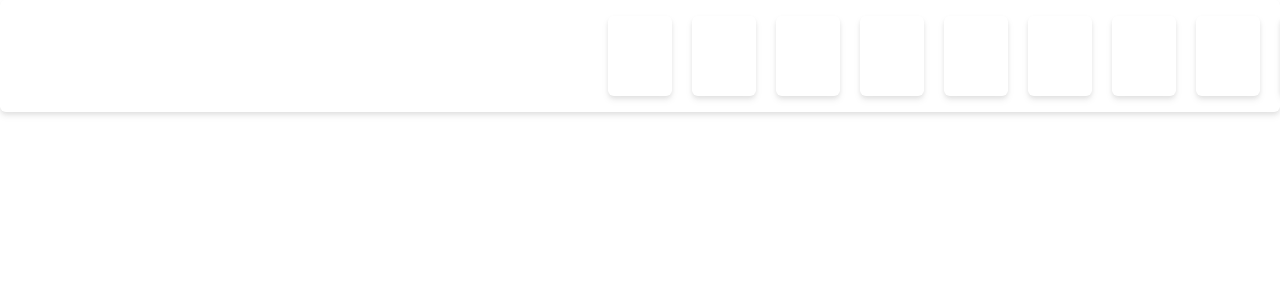
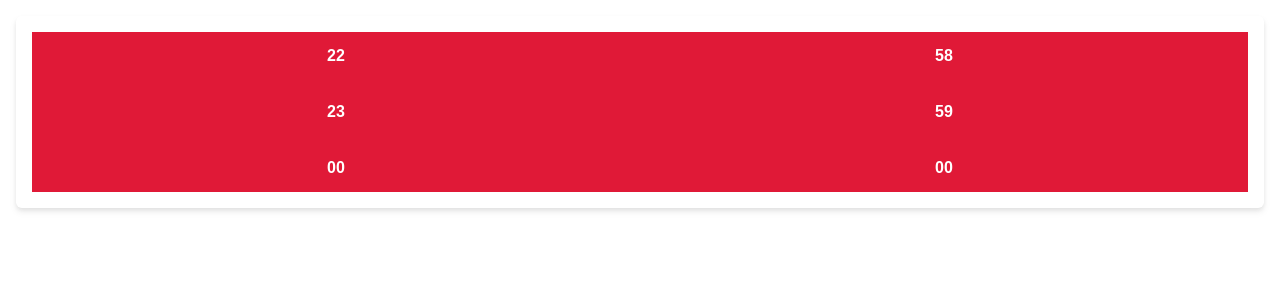
Before and after one commit to tomasvdlaan/cgi-res-frontend, a React (Create React App) app: page /login in a window 1280 px wide. Shown: the top 300 px of the page. Built offline with nearby package versions, Linux system fonts and the light colour scheme.

Commit message:
Added timepicker and useRange hook

```diff
--- a/src/glob-components/DatePicker.tsx
+++ b/src/glob-components/DatePicker.tsx
@@ -44,7 +44,7 @@ function DatePicker(this: never, {
 
 	return (
 		<div
-			className="rounded-md bg-white p-4 drop-shadow-md flex flex-row overflow-x-auto no-scrollbar scroll snap-x gap-x-5 datepicker"
+			className="rounded-md bg-white p-4 drop-shadow-md flex flex-row overflow-x-auto no-scrollbar scroll snap-x gap-x-5"
 			ref={datepickerRef}>
 			<div className="w-[50vw] p-4 flex flex-col flex-shrink-0"></div>
 			{dates.map((value, index) =>
--- /dev/null
+++ b/src/hooks/useRange.ts
@@ -0,0 +1,5 @@
+function useRange(start: number, end: number) {
+	return (new Array(end - start + 1)).fill(undefined).map((_, i) => i + start);
+}
+
+export default useRange;
--- a/src/pages/login/LoginPage.tsx
+++ b/src/pages/login/LoginPage.tsx
@@ -1,13 +1,17 @@
 import React from "react";
-import DatePicker from "../../glob-components/DatePicker";
+import TimePicker from "../reservations/create/components/TimePicker";
 
 function LoginPage() {
 	const startDate = new Date();
 	const endDate = new Date(startDate);
 	endDate.setMonth(endDate.getMonth() + 3);
 
+	/*	return (
+		/!*<DatePicker onPick={(date) => console.log(date)} startDate={startDate} endDate={endDate} />*!/
+	);*/
+
 	return (
-		<DatePicker onPick={(date) => console.log(date)} startDate={startDate} endDate={endDate} />
+		<TimePicker onPick={time => console.log(time)} />
 	);
 }
 
--- /dev/null
+++ b/src/pages/reservations/create/components/TimePicker.tsx
@@ -0,0 +1,129 @@
+import React, {useEffect, useRef, useState} from "react";
+import useRange from "../../../../hooks/useRange";
+import useDebounce from "../../../../hooks/useDebounce";
+
+function TimePicker({onPick}: {onPick: (Date: Date) => void}) {
+	const timePickerRef = useRef<HTMLDivElement>(null);
+	const elementsRef = useRef<HTMLDivElement[]>([]);
+	const fn = useDebounce(onPick, 800);
+
+	// start at 1, because 0 is already an existing element, because of the data-origin attribute
+	const hourRange = useRange(1, 23);
+	const minuteRange = useRange(1, 59);
+
+	const style = "!bg-red text-white font-bold !opacity-100";
+
+	useEffect(() => {
+		const ioConfiguration = {
+			rootMargin: "-50% 0%",
+			threshold: 0,
+			root: timePickerRef.current
+		};
+
+		let hour = "00";
+		let minute = "00";
+
+		const observer = new IntersectionObserver((entries) => {
+			entries.forEach(entry => {
+
+				if (!entry.isIntersecting) {
+					return entry.target.classList.remove(...style.split(" "));
+				}
+
+				entry.target.classList.add(...style.split(" "));
+				const trigger = entry.target.getAttribute("data-trigger");
+
+				if (trigger) {
+					const parent = entry.target.parentElement as HTMLElement;
+
+					if (trigger === "forw") {
+						parent.scrollTop = entry.target.clientHeight;
+					} else if (trigger === "back") {
+						parent.scrollTop = parent.scrollHeight - entry.target.clientHeight * 4;
+					}
+				}
+
+				if (entry.target.getAttribute("data-hour") != null) hour = entry.target.getAttribute("data-hour")!.padStart(2, "0");
+				if (entry.target.getAttribute("data-minute")) minute = entry.target.getAttribute("data-minute")!.padStart(2, "0");
+
+				fn(`${hour}:${minute}`);
+
+			});
+		}, ioConfiguration);
+
+		for (const ref of elementsRef.current) {
+			observer.observe(ref);
+		}
+
+		return () => {
+			observer.disconnect();
+		};
+	});
+
+	return (
+		<div className="rounded-md bg-white flex bg-white p-4 m-4 drop-shadow-md timepicker h-48" ref={timePickerRef}>
+			<div className="flex flex-col scroll no-scrollbar overflow-y-auto snap-y w-full" id="timepicker-hour">
+				{/*FAKE*/}
+				<div className="p-4 flex flex-col items-center snap-center bg-white p-4 opacity-50">
+					22
+				</div>
+				<div className="p-4 flex flex-col items-center snap-center bg-white p-4 opacity-50" data-trigger="back" ref={el => el && elementsRef.current.push(el)}>
+					23
+				</div>
+
+				{/*REAL*/}
+				<div className="p-4 flex flex-col items-center snap-center bg-white p-4 opacity-50" data-hour={0} ref={el => el && elementsRef.current.push(el) && el.scrollIntoView({behavior: "auto", block: "center", inline: "center"})}>
+					00
+				</div>
+
+				{hourRange.map((item, index) =>
+					<div className="p-4 flex flex-col items-center snap-center bg-white p-4 opacity-50" data-hour={item} key={index} ref={el => el && elementsRef.current.push(el)}>
+						{item.toString().padStart(2, "0")}
+					</div>
+				)}
+
+				{/*FAKE*/}
+				<div className="p-4 flex flex-col items-center snap-center bg-white p-4 opacity-50" data-trigger="forw" ref={el => el && elementsRef.current.push(el)}>
+					00
+				</div>
+				<div className="p-4 flex flex-col items-center snap-center bg-white p-4 opacity-50">
+					01
+				</div>
+
+			</div>
+
+			{/*MINUTE----------------------------------------------------------------------------*/}
+			<div className="flex flex-col scroll no-scrollbar overflow-y-auto snap-y w-full" id="timepicker-minute">
+				{/*FAKE*/}
+				<div className="p-4 flex flex-col items-center snap-center bg-white p-4 opacity-50 ">
+					58
+				</div>
+				<div className="p-4 flex flex-col items-center snap-center bg-white p-4 opacity-50 " data-trigger="back" ref={el => el && elementsRef.current.push(el)}>
+					59
+				</div>
+
+				{/*REAL*/}
+				<div className="p-4 flex flex-col items-center snap-center bg-white p-4 opacity-50 " data-minute={0} data-origin={true} ref={el => el && elementsRef.current.push(el) && el.scrollIntoView({behavior: "auto", block: "center", inline: "center"})}>
+					00
+				</div>
+				{minuteRange.map((item, index) =>
+					<div className="p-4 flex flex-col items-center snap-center bg-white p-4 opacity-50 " data-minute={item} key={index} ref={el => el && elementsRef.current.push(el)}>
+						{item.toString().padStart(2, "0")}
+					</div>
+				)}
+
+				{/*FAKE*/}
+				<div className="p-4 flex flex-col items-center snap-center bg-white p-4 opacity-50 " data-trigger="forw" ref={el => el && elementsRef.current.push(el)}>
+					00
+				</div>
+				<div className="p-4 flex flex-col items-center snap-center bg-white p-4 opacity-50 ">
+					01
+				</div>
+
+			</div>
+
+		</div>
+	);
+}
+
+export default TimePicker;
```
